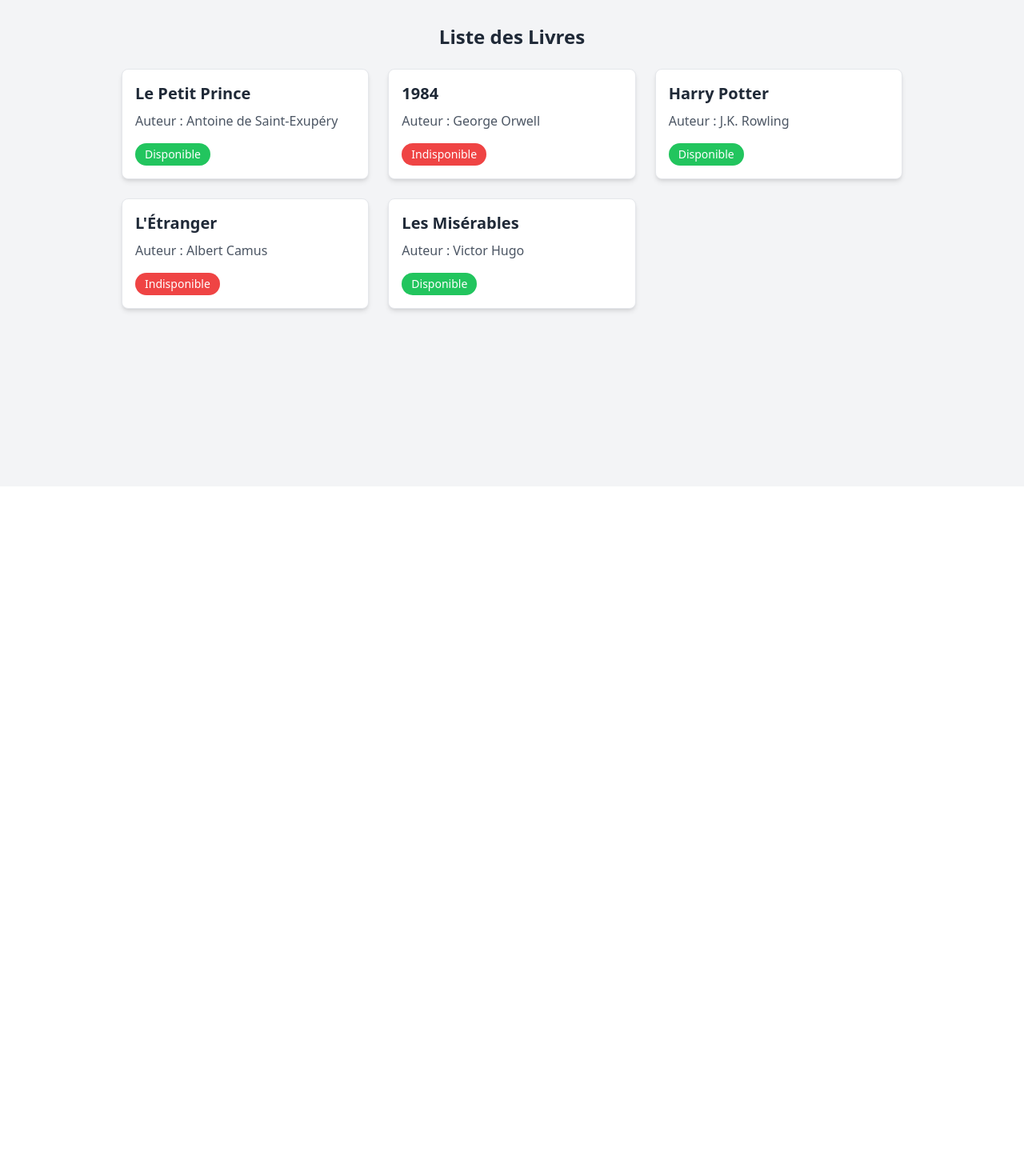
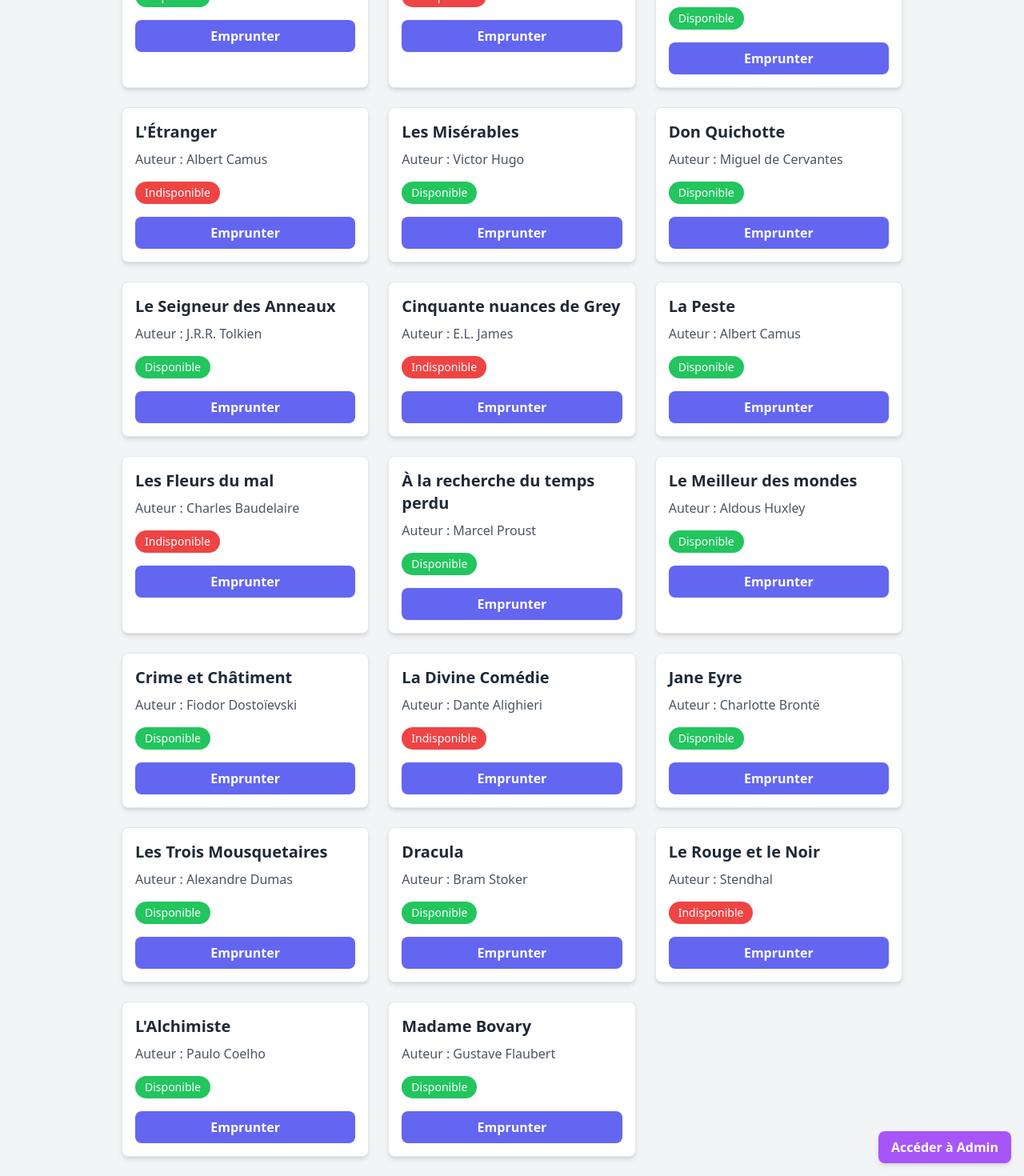
Before and after one commit to Arromatizey/GestionBiblio, an Angular app: page /livres in a window 1280 px wide. Shown: the part 192-1662 px from the top of the page at 80% size. Before the commit the page ends 800 px from the top, so only its background shows below. Built offline with nearby package versions, Linux system fonts and the light colour scheme.

Commit message:
front quasiment fini

```diff
--- /dev/null
+++ b/src/app/admin/admin.component.html
@@ -0,0 +1,51 @@
+<div class="min-h-screen bg-gray-100 flex flex-col items-center py-10 px-4">
+
+  <div class="absolute top-4 right-4">
+    <button
+      (click)="retour()"
+      class="bg-red-500 hover:bg-red-600 text-white font-bold py-2 px-4 rounded-lg shadow-md"
+    >
+      retour
+    </button>
+  </div>
+
+  <h1 class="text-3xl font-bold mb-6 text-gray-800 text-center">
+    Gestion des Utilisateurs
+  </h1>
+
+  <div class="w-full max-w-4xl">
+    <table class="w-full bg-white shadow-lg rounded-lg overflow-hidden border border-gray-200">
+      <thead>
+      <tr class="bg-gray-200 text-gray-800 text-left text-sm uppercase font-semibold">
+        <th class="py-4 px-6">Nom d'utilisateur</th>
+        <th class="py-4 px-6">Statut</th>
+        <th class="py-4 px-6">Action</th>
+      </tr>
+      </thead>
+      <tbody>
+      <tr
+        *ngFor="let utilisateur of utilisateurs"
+        class="hover:bg-gray-100 text-gray-700 transition-colors"
+      >
+        <td class="py-4 px-6">{{ utilisateur.nom }}</td>
+        <td class="py-4 px-6">
+            <span
+              class="inline-block px-3 py-1 rounded-full text-xs font-medium text-white"
+              [ngClass]="utilisateur.statut === 'Libraire' ? 'bg-green-500' : 'bg-blue-500'"
+            >
+              {{ utilisateur.statut }}
+            </span>
+        </td>
+        <td class="py-4 px-6">
+          <button
+            (click)="changerStatut(utilisateur)"
+            class="bg-indigo-500 hover:bg-indigo-600 text-white font-bold py-2 px-4 rounded-lg transition-transform transform hover:scale-105"
+          >
+            Changer en {{ utilisateur.statut === 'Libraire' ? 'Lecteur' : 'Libraire' }}
+          </button>
+        </td>
+      </tr>
+      </tbody>
+    </table>
+  </div>
+</div>
--- /dev/null
+++ b/src/app/admin/admin.component.ts
@@ -0,0 +1,33 @@
+import { Component } from '@angular/core';
+import { CommonModule } from '@angular/common';
+import { Router } from '@angular/router';
+
+@Component({
+  selector: 'app-admin',
+  standalone: true,
+  imports: [CommonModule],
+  templateUrl: './admin.component.html',
+  styleUrls: ['./admin.component.css']
+})
+export class AdminComponent {
+
+  constructor(private router: Router) {}
+
+  utilisateurs = [
+    { id: 1, nom: 'Alice Dupont', statut: 'Lecteur' },
+    { id: 2, nom: 'Bob Martin', statut: 'Libraire' },
+    { id: 3, nom: 'Charlie Durand', statut: 'Lecteur' },
+    { id: 4, nom: 'Diane Roche', statut: 'Libraire' },
+    { id: 5, nom: 'Eve Lambert', statut: 'Lecteur' },
+  ];
+
+  // Méthode pour changer le statut
+  changerStatut(utilisateur: any) {
+    utilisateur.statut = utilisateur.statut === 'Libraire' ? 'Lecteur' : 'Libraire';
+  }
+
+  retour() {
+    this.router.navigate(['/livres']);
+  }
+
+}
--- a/src/app/app.routes.ts
+++ b/src/app/app.routes.ts
@@ -3,6 +3,7 @@ import { AuthComponent } from './auth/auth.component';
 import { LivresComponent } from './livres/livres.component';
 import { ValidationComponent } from './validation/validation.component';
 import { UserComponent } from './user/user.component';
+import { AdminComponent } from './admin/admin.component';
 
 export const routes: Routes = [
   { path: '', redirectTo: '/auth', pathMatch: 'full' },
@@ -10,4 +11,5 @@ export const routes: Routes = [
   { path: 'livres', component: LivresComponent },
   { path: 'validation', component: ValidationComponent },
   { path: 'user', component: UserComponent },
+  { path: 'admin', component: AdminComponent },
 ];
--- a/src/app/livres/livres.component.html
+++ b/src/app/livres/livres.component.html
@@ -1,7 +1,14 @@
-<div class="min-h-screen bg-gray-100 flex items-center justify-center">
+<div class="min-h-screen bg-gray-100 flex items-center justify-center relative">
   <div class="w-full max-w-5xl mx-auto p-6">
 
-    <div class="absolute top-4 right-4">
+    <!-- Boutons de navigation -->
+    <div class="absolute top-4 right-4 flex gap-2">
+      <button
+        (click)="naviguerVersValidation()"
+        class="bg-gray-500 hover:bg-gray-600 text-white font-bold py-2 px-4 rounded-lg shadow-md"
+      >
+        Validation
+      </button>
       <button
         (click)="naviguerVersProfil()"
         class="bg-blue-500 hover:bg-blue-600 text-white font-bold py-2 px-4 rounded-lg shadow-md"
@@ -10,8 +17,10 @@
       </button>
     </div>
 
+    <!-- Titre principal -->
     <h1 class="text-2xl font-bold mb-6 text-gray-800 text-center">Liste des Livres</h1>
 
+    <!-- Grille des livres -->
     <div class="grid grid-cols-1 sm:grid-cols-2 lg:grid-cols-3 gap-6">
       <div
         *ngFor="let livre of livres"
@@ -20,12 +29,29 @@
         <h2 class="text-xl font-semibold text-gray-800 mb-2">{{ livre.titre }}</h2>
         <p class="text-gray-600 mb-4">Auteur : {{ livre.auteur }}</p>
         <span
-          class="inline-block px-3 py-1 rounded-full text-sm font-medium text-white"
+          class="inline-block px-3 py-1 rounded-full text-sm font-medium text-white mb-4"
           [ngClass]="livre.disponible ? 'bg-green-500' : 'bg-red-500'"
         >
           {{ livre.disponible ? 'Disponible' : 'Indisponible' }}
         </span>
+        <button
+          (click)="emprunterLivre(livre)"
+          class="bg-indigo-500 hover:bg-indigo-600 text-white font-bold py-2 px-4 rounded-lg w-full"
+          [disabled]="!livre.disponible"
+        >
+          Emprunter
+        </button>
       </div>
+    </div>
+
+    <!-- Bouton vers Admin -->
+    <div class="absolute bottom-4 right-4">
+      <button
+        (click)="naviguerVersAdmin()"
+        class="bg-purple-500 hover:bg-purple-600 text-white font-bold py-2 px-4 rounded-lg shadow-md"
+      >
+        Accéder à Admin
+      </button>
     </div>
 
   </div>
--- a/src/app/livres/livres.component.ts
+++ b/src/app/livres/livres.component.ts
@@ -13,15 +13,54 @@ export class LivresComponent {
   constructor(private router: Router) {}
 
   livres = [
-    { titre: 'Le Petit Prince', auteur: 'Antoine de Saint-Exupéry', disponible: true },
-    { titre: '1984', auteur: 'George Orwell', disponible: false },
-    { titre: 'Harry Potter', auteur: 'J.K. Rowling', disponible: true },
-    { titre: 'L\'Étranger', auteur: 'Albert Camus', disponible: false },
-    { titre: 'Les Misérables', auteur: 'Victor Hugo', disponible: true }
+    { id: 1, titre: 'Le Petit Prince', auteur: 'Antoine de Saint-Exupéry', disponible: true },
+    { id: 2, titre: '1984', auteur: 'George Orwell', disponible: false },
+    { id: 3, titre: 'Harry Potter à l\'École des Sorciers', auteur: 'J.K. Rowling', disponible: true },
+    { id: 4, titre: 'L\'Étranger', auteur: 'Albert Camus', disponible: false },
+    { id: 5, titre: 'Les Misérables', auteur: 'Victor Hugo', disponible: true },
+    { id: 6, titre: 'Don Quichotte', auteur: 'Miguel de Cervantes', disponible: true },
+    { id: 7, titre: 'Le Seigneur des Anneaux', auteur: 'J.R.R. Tolkien', disponible: true },
+    { id: 8, titre: 'Cinquante nuances de Grey', auteur: 'E.L. James', disponible: false },
+    { id: 9, titre: 'La Peste', auteur: 'Albert Camus', disponible: true },
+    { id: 10, titre: 'Les Fleurs du mal', auteur: 'Charles Baudelaire', disponible: false },
+    { id: 11, titre: 'À la recherche du temps perdu', auteur: 'Marcel Proust', disponible: true },
+    { id: 12, titre: 'Le Meilleur des mondes', auteur: 'Aldous Huxley', disponible: true },
+    { id: 13, titre: 'Crime et Châtiment', auteur: 'Fiodor Dostoïevski', disponible: true },
+    { id: 14, titre: 'La Divine Comédie', auteur: 'Dante Alighieri', disponible: false },
+    { id: 15, titre: 'Jane Eyre', auteur: 'Charlotte Brontë', disponible: true },
+    { id: 16, titre: 'Les Trois Mousquetaires', auteur: 'Alexandre Dumas', disponible: true },
+    { id: 17, titre: 'Dracula', auteur: 'Bram Stoker', disponible: true },
+    { id: 18, titre: 'Le Rouge et le Noir', auteur: 'Stendhal', disponible: false },
+    { id: 19, titre: 'L\'Alchimiste', auteur: 'Paulo Coelho', disponible: true },
+    { id: 20, titre: 'Madame Bovary', auteur: 'Gustave Flaubert', disponible: true }
   ];
+
+
+  confirmationMessage: string | null = null;
 
   // Méthode pour naviguer vers le profil utilisateur
   naviguerVersProfil() {
     this.router.navigate(['/user']);
   }
+
+  // Méthode pour naviguer vers la page Validation
+  naviguerVersValidation() {
+    this.router.navigate(['/validation']);
+  }
+
+  // Méthode pour emprunter un livre
+  emprunterLivre(livre: any) {
+    if (livre.disponible) {
+      livre.disponible = false; // Marque le livre comme indisponible
+      this.confirmationMessage = `Vous avez demandé à emprunté le livre "${livre.titre}"`;
+      setTimeout(() => {
+        this.confirmationMessage = null; // Efface le message après 3 secondes
+      }, 3000);
+    }
+  }
+
+  naviguerVersAdmin() {
+    this.router.navigate(['/admin']);
+  }
+
 }
--- a/src/app/user/user.component.ts
+++ b/src/app/user/user.component.ts
@@ -1,5 +1,6 @@
 import { Component } from '@angular/core';
 import { CommonModule } from '@angular/common';
+import { Router } from '@angular/router';
 
 @Component({
   selector: 'app-user',
@@ -9,15 +10,31 @@ import { CommonModule } from '@angular/common';
   styleUrls: ['./user.component.css']
 })
 export class UserComponent {
+  constructor(private router: Router) {}
+
   // Emprunts en cours
   empruntsEnCours = [
-    { titre: '1984', auteur: 'George Orwell', dateRetour: '2024-12-15' },
-    { titre: 'Le Petit Prince', auteur: 'Antoine de Saint-Exupéry', dateRetour: '2024-12-20' },
+    { titre: 'Les Misérables', auteur: 'Victor Hugo', dateRetour: '2024-12-01' },
+    { titre: 'Le Comte de Monte-Cristo', auteur: 'Alexandre Dumas', dateRetour: '2024-12-15' },
   ];
 
-  // Historique des emprunts
   historique = [
-    { titre: 'Harry Potter', auteur: 'J.K. Rowling', dateEmprunt: '2024-11-01', dateRetour: '2024-11-15' },
-    { titre: 'L\'Étranger', auteur: 'Albert Camus', dateEmprunt: '2024-10-05', dateRetour: '2024-10-20' },
+    {
+      titre: '1984',
+      auteur: 'George Orwell',
+      dateEmprunt: '2024-09-01',
+      dateRetour: '2024-09-20',
+    },
+    {
+      titre: 'Le Petit Prince',
+      auteur: 'Antoine de Saint-Exupéry',
+      dateEmprunt: '2024-07-15',
+      dateRetour: '2024-08-10',
+    },
   ];
+
+  retour() {
+    this.router.navigate(['/livres']);
+  }
+
 }
--- a/src/app/validation/validation.component.ts
+++ b/src/app/validation/validation.component.ts
@@ -1,11 +1,41 @@
 import { Component } from '@angular/core';
+import { CommonModule } from '@angular/common';
+import { Router } from '@angular/router';
 
 @Component({
   selector: 'app-validation',
-  imports: [],
+  standalone: true,
+  imports: [CommonModule],
   templateUrl: './validation.component.html',
-  styleUrl: './validation.component.css'
+  styleUrls: ['./validation.component.css']
 })
 export class ValidationComponent {
+  constructor(private router: Router) {}
+
+  demandes = [
+    { id: 1, livre: 'Le Petit Prince', utilisateur: 'Jean Dupont', statut: 'En attente' },
+    { id: 2, livre: '1984', utilisateur: 'Marie Curie', statut: 'En attente' },
+    { id: 3, livre: 'Harry Potter', utilisateur: 'Luc Durand', statut: 'En attente' }
+  ];
+
+  // Méthode pour valider une demande
+  validerDemande(id: number) {
+    const demande = this.demandes.find(d => d.id === id);
+    if (demande) {
+      demande.statut = 'Validée';
+    }
+  }
+
+  // Méthode pour rejeter une demande
+  rejeterDemande(id: number) {
+    const demande = this.demandes.find(d => d.id === id);
+    if (demande) {
+      demande.statut = 'Rejetée';
+    }
+  }
+
+  retour() {
+    this.router.navigate(['/livres']);
+  }
 
 }
```
Also changed, not shown: src/app/user/user.component.html (+20 -9 lines), src/app/validation/validation.component.html (+59 -1 lines), src/app/admin/admin.component.css (added), 1 other file (tests, documents, lock files or other folders).
